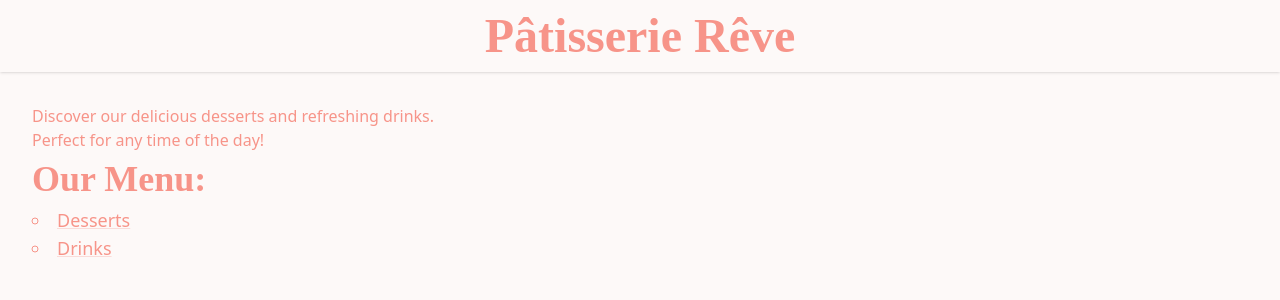
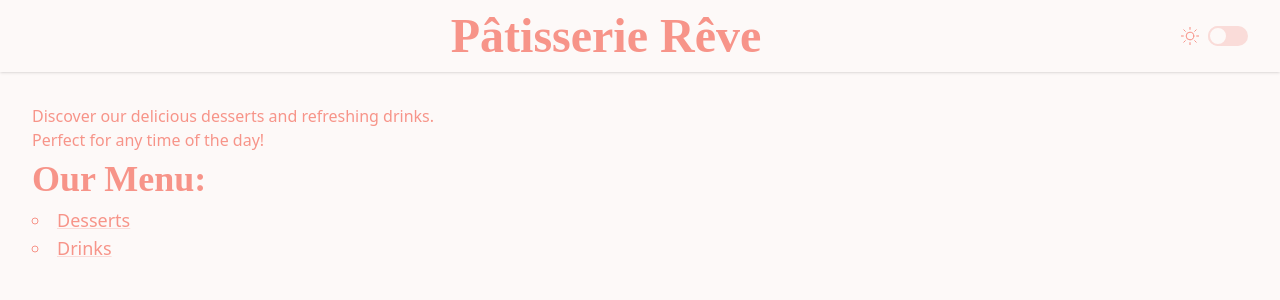
Before and after one commit to MariyaN23/Patisserie-Reve, a React (Vite) app: page / in a window 1280 px wide. Shown: the top 300 px of the page. Built offline with nearby package versions, Linux system fonts and the light colour scheme; a web font is replaced by a local one.

Commit message:
add switch

```diff
--- /dev/null
+++ b/src/assets/icons/moon-icon.tsx
@@ -0,0 +1,15 @@
+export const MoonIcon = () => {
+    return (
+        <svg
+            xmlns="http://www.w3.org/2000/svg"
+            width={20}
+            height={20}
+            viewBox="0 0 8 8"
+        >
+            <path
+                fill="#f79489"
+                d="M2.72 0A3.988 3.988 0 0 0 0 3.78c0 2.21 1.79 4 4 4 1.76 0 3.25-1.14 3.78-2.72-.4.13-.83.22-1.28.22-2.21 0-4-1.79-4-4 0-.45.08-.88.22-1.28z"
+            />
+        </svg>
+    )
+}
--- /dev/null
+++ b/src/assets/icons/sun-icon.tsx
@@ -0,0 +1,28 @@
+export const SunIcon = () => {
+    return (
+        <svg
+            xmlns="http://www.w3.org/2000/svg"
+            width={20}
+            height={20}
+            viewBox="0 0 21 21"
+        >
+            <g
+                fill="none"
+                fillRule="evenodd"
+                stroke="currentColor"
+                strokeLinecap="round"
+                strokeLinejoin="round"
+            >
+                <path
+                    d="M10.5 14.5c2.219 0 4-1.763 4-3.982a4.003 4.003 0 0 0-4-4.018c-2.219 0-4 1.781-4 4 0 2.219 1.781 4 4 4zM4.136 4.136 5.55 5.55m9.9 9.9 1.414 1.414M1.5 10.5h2m14 0h2M4.135 16.863 5.55 15.45m9.899-9.9 1.414-1.415M10.5 19.5v-2m0-14v-2"
+                    opacity={0.3}
+                />
+                <g transform="translate(-210 -1)">
+                    <path d="M220.5 2.5v2m6.5.5-1.5 1.5"/>
+                    <circle cx={220.5} cy={11.5} r={4}/>
+                    <path d="m214 5 1.5 1.5m5 14v-2m6.5-.5-1.5-1.5M214 18l1.5-1.5m-4-5h2m14 0h2"/>
+                </g>
+            </g>
+        </svg>
+    )
+}
--- a/src/components/menu/Header.tsx
+++ b/src/components/menu/Header.tsx
@@ -1,10 +1,18 @@
 import {NavigationMenu} from "./NavigationMenu.tsx";
+import {Switch} from "./Switch.tsx";
 
 export const Header = () => {
     return (
         <header className={'relative z-50 w-full bg-background shadow-sm select-none'}>
-            <div className={'mx-auto flex flex-col items-center'}>
-                <h1>Pâtisserie Rêve</h1>
+            <div className={'container flex flex-col items-center'}>
+                <div className={'w-full flex items-center'}>
+                    <h1 className={'flex-1 text-center'}>
+                        <a href={'/'}>
+                            Pâtisserie Rêve
+                        </a>
+                    </h1>
+                    <Switch/>
+                </div>
                 <NavigationMenu/>
             </div>
         </header>
--- /dev/null
+++ b/src/components/menu/Switch.tsx
@@ -0,0 +1,19 @@
+import {useState} from "react";
+import {SunIcon} from "../../assets/icons/sun-icon.tsx";
+import {MoonIcon} from "../../assets/icons/moon-icon.tsx";
+
+export const Switch = () => {
+    const [isSelected, setIsSelected] = useState(false)
+
+    return (
+        <div className={'flex gap-2'}>
+            {isSelected ? <MoonIcon/> : <SunIcon/>}
+            <div
+                className={`flex w-10 h-5 rounded-full transition-all duration-300 ${isSelected ? 'bg-coral' : 'bg-rose-quartz'}`}
+                onClick={() => setIsSelected(!isSelected)}>
+                <span
+                    className={`w-5 h-5 border-2 bg-petal-pink rounded-full transition-all duration-300 ${isSelected ? 'ml-5 border-coral' : 'border-rose-quartz'}`}/>
+            </div>
+        </div>
+    )
+}
```
